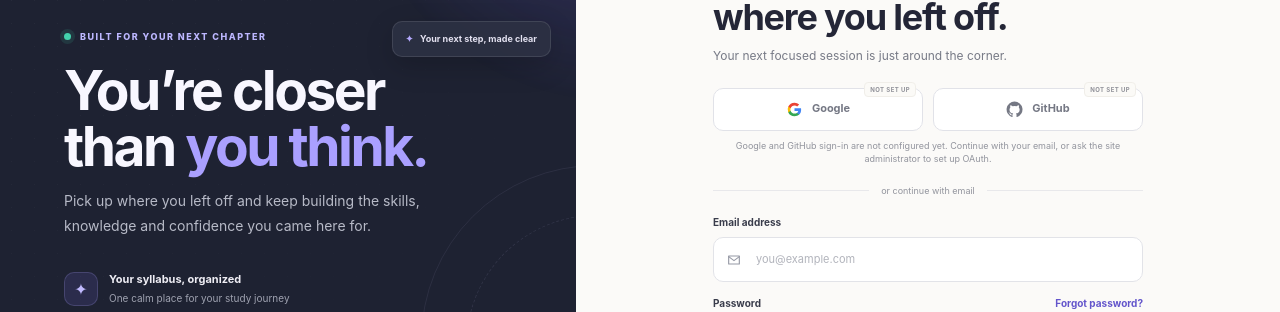
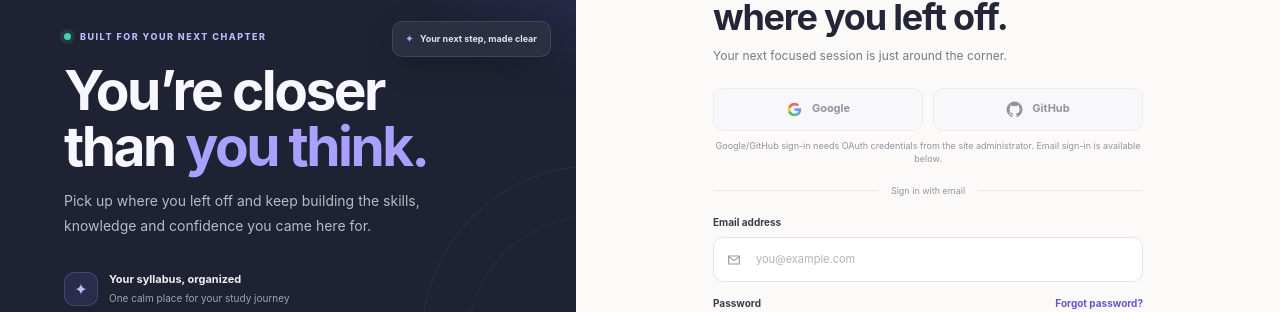
Before and after one commit to mr0utkarsh/ZERA-Learning-Platform, a React (Vite) app in the folder frontend/: page /login in a window 1280 px wide. Shown: the part 195-507 px from the top of the page. Built offline with nearby package versions, Linux system fonts and the light colour scheme; no server answers.

Commit message:
Clarify email sign-in when social OAuth is unavailable
Co-authored-by: arena-agent <297053741+arena-agent@users.noreply.github.com>

```diff
--- a/frontend/src/components/auth/AuthShell.jsx
+++ b/frontend/src/components/auth/AuthShell.jsx
@@ -37,5 +37,5 @@ export function AuthShell({ children, mode = 'login' }) {
 }
 
 export function AuthDivider() {
-  return <div className="auth-divider"><span />or continue with email<span /></div>;
+  return <div className="auth-divider"><span />Sign in with email<span /></div>;
 }
--- a/frontend/src/components/auth/SocialAuth.jsx
+++ b/frontend/src/components/auth/SocialAuth.jsx
@@ -44,12 +44,12 @@ export default function SocialAuth({ mode = 'login' }) {
               aria-label={`${verb} with ${provider.label}${!enabled ? ' (not configured)' : ''}`}
               title={enabled ? `${verb} with ${provider.label}` : `${provider.label} sign-in is not configured on this server`}
             >
-              {provider.icon}<span>{provider.label}</span>{checked && !enabled && <small>NOT SET UP</small>}
+              {provider.icon}<span>{provider.label}</span>
             </button>
           );
         })}
       </div>
-      {checked && !enabledCount && <p className="social-auth-note">Google and GitHub sign-in are not configured yet. Continue with your email, or ask the site administrator to set up OAuth.</p>}
+      {checked && !enabledCount && <p className="social-auth-note">Google/GitHub sign-in needs OAuth credentials from the site administrator. Email sign-in is available below.</p>}
     </div>
   );
 }
--- a/frontend/src/styles.css
+++ b/frontend/src/styles.css
@@ -725,7 +725,7 @@ table.data tr:hover td { background: #fafaff; }
 .social-auth-button { min-height: 43px; position: relative; display: flex; align-items: center; justify-content: center; gap: 9px; border: 1px solid #e1e2e8; border-radius: 10px; background: #fff; color: #353847; font: inherit; font-size: 11px; font-weight: 650; transition: border-color .18s, background .18s, transform .18s, box-shadow .18s; }
 .social-auth-button:not(:disabled) { cursor: pointer; }
 .social-auth-button:not(:disabled):hover { border-color: #c9c3fb; background: #fbfaff; box-shadow: 0 4px 13px rgba(38,37,57,.06); transform: translateY(-1px); }
-.social-auth-button:disabled { color: #757884; background: #fff; cursor: not-allowed; }
+.social-auth-button:disabled { color: #757884; background: #f8f8fa; border-color: #e7e7eb; opacity: .78; cursor: not-allowed; }
 .social-auth-button svg { width: 17px; height: 17px; }
 .social-auth-button small { position: absolute; top: -7px; right: 6px; padding: 2px 5px; border: 1px solid #f0eee9; border-radius: 4px; color: #8f9098; background: #fbfaf7; font-size: 6px; letter-spacing: .4px; }
 .social-auth-note { margin: 8px 0 0; text-align: center; color: #92949d; font-size: 9px; line-height: 1.5; }
```
